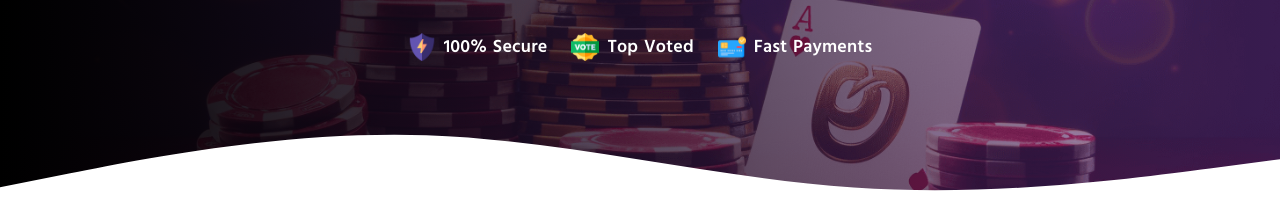
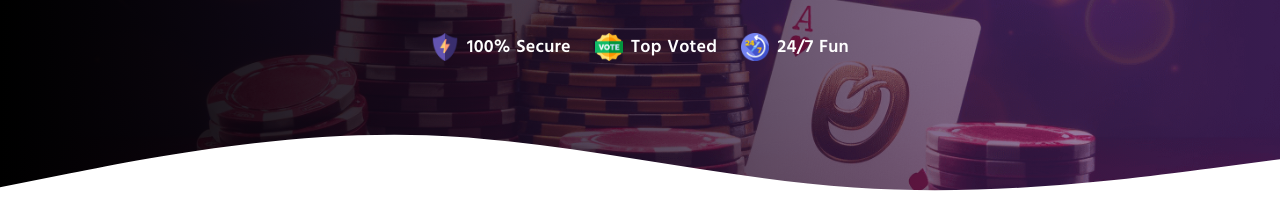
Before and after one commit to jb8579/Social-Voted-Template-2, a plain HTML site: page chase.html in a window 1280 px wide. Shown: the part 205-408 px from the top of the page. Drawn offline with nearby package versions, Linux system fonts and the light colour scheme.

Commit message:
fourth commit

```diff
--- a/chase.html
+++ b/chase.html
@@ -53,10 +53,10 @@
 
                     <div class="trust-card">
                         <div class="trust-icon">
-                            <img src="images/coin.png" alt="coin photo">
+                            <img src="images/24-7.png" alt="24-7 photo">
                         </div>
                         <div class="trust-description">
-                            <p>Fast Payments</p>
+                            <p>24/7 Fun</p>
                         </div>
                     </div>
                 </div>
```
Also changed, not shown: cookie.html (+2 -2 lines), crystalcavern.html (+2 -2 lines), desertshark.html (+2 -2 lines), dragonsawakening.html (+2 -2 lines), index.html (+2 -2 lines), megamasks.html (+2 -2 lines), privacy.html (+2 -2 lines), images/24-7.png (added), images/gear.png (added).
